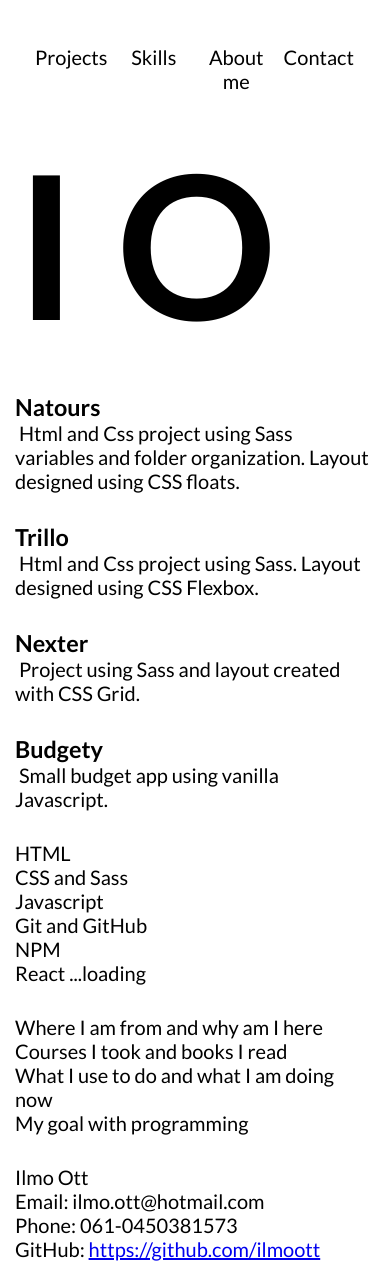
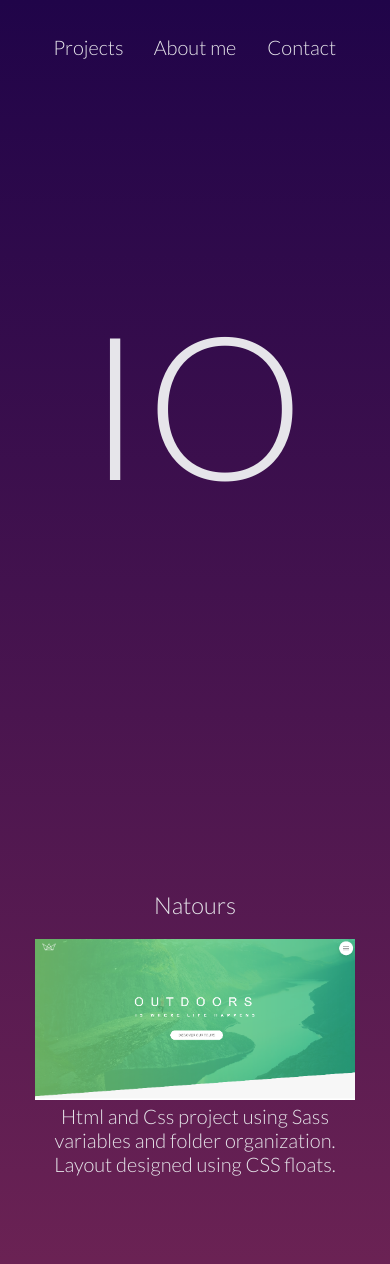
Before and after one commit to ilmoott/Portfolio, a website: page index.html in a window 390 px wide. Shown: the top 1264 px of the page. Drawn offline with Linux system fonts and the light colour scheme.

Commit message:
mobile first layout defined. testing img uploaded

```diff
--- a/index.html
+++ b/index.html
@@ -8,7 +8,7 @@
         <link rel="stylesheet" href="style/css/style.css">
         <link rel="shortcut icon" type="image/png" href=""><!--Icon-->
 
-        <title>Ilmo Ott's Portfolio</title>
+        <title>Ilmo Ott | Portfolio</title>
     </head>
 
     <body>
@@ -16,13 +16,11 @@
         <header class="header">
 
             <ul class="menu">
-                <li class="menu__item"><a href="" class="menu__link">Projects</a></li>
+                <li class="menu__item"><a href="#projects" class="menu__link">Projects</a></li>
 
-                <li class="menu__item"><a href="" class="menu__link">Skills</a></li>
+                <li class="menu__item"><a href="#about" class="menu__link">About me</a></li>
 
-                <li class="menu__item"><a href="" class="menu__link">About me</a></li>
-
-                <li class="menu__item"><a href="" class="menu__link">Contact</a></li>
+                <li class="menu__item"><a href="#contact" class="menu__link">Contact</a></li>
             </ul>
 
         </header>
@@ -41,67 +39,65 @@
 
         </section>
 
-        <section class="projects">
+        <section class="projects" id="projects">
 
                 <div class="project project--1">
                     <h3 class="project__title">Natours</h3>
-                    <img src="" alt="" class="project__img" id="natours">
+                    <a href="https://ilmoott.github.io/Natours/"class="project__icon-link">
+                        <img src="images/projects/natours.png" alt="Natours website photo" class="project__icon-link--img" id="natours"></a>
                     <label for="natours">Html and Css project using Sass variables and folder organization. Layout designed using CSS floats.</label>
                 </div>
 
                 <div class="project project--2">
                     <h3 class="project__title">Trillo</h3>
-                    <img src="" alt="" class="project__img" id="trillo">
+                    <a href="https://ilmoott.github.io/Trillo/"class="project__icon-link">
+                        <img src="images/projects/trillo.png" alt="Trillo website photo" class="project__icon-link--img" id="trillo"></a>
                     <label for="natours">Html and Css project using Sass. Layout designed using CSS Flexbox.</label>
                 </div>
 
                 <div class="project project--3">
                     <h3 class="project__title">Nexter</h3>
-                    <img src="" alt="" class="project__img" id="nexter">
+                    <a href="https://ilmoott.github.io/Nexter/" class="project__icon-link">
+                        <img src="images/projects/nexter.png" alt="Nexter website photo" class="project__icon-link--img" id="nexter"></a>
                     <label for="natours">Project using Sass and layout created with CSS Grid.</label>
                 </div>
 
                 <div class="project project--4">
                     <h3 class="project__title">Budgety</h3>
-                    <img src="" alt="" class="project__img" id="budgety">
-                    <label for="natours">Small budget app using vanilla Javascript.</label>
+                    <a href="https://ilmoott.github.io/Budgety/"class="project__icon-link">
+                        <img src="images/projects/budgety.png" alt="Budget app photo" class="project__icon-link--img" id="budgety"></a>
+                    <label for="natours">Small budget app using Vanilla Javascript.</label>
+                </div>
+
+                <div class="project project--5">
+                    <h3 class="project__title">Greetr</h3>
+                    <a href="https://ilmoott.github.io/Greetr/"class="project__icon-link">
+                        <img src="images/projects/greetr.png" alt="Greetr mini library screenshot" class="project__icon-link--img" id="greetr"></a>
+                    <label for="natours">Mini Javascript library created for the Udemy's course "Javascript - Understanding the weird parts".</label>
                 </div>
         </section>
 
-        <section class="skills" id="skills">
-            <ul class="skill-list">
-                <li class="skill-list__item">HTML</li> <!--Maybe I should include images and links to each item-->
-                <li class="skill-list__item">CSS and Sass</li>
-                <li class="skill-list__item">Javascript</li>
-                <li class="skill-list__item">Git and GitHub</li>
-                <li class="skill-list__item">NPM</li>
-                <li class="skill-list__item">React ...loading</li>
-            </ul>
-        </section>
 
         <section class="about" id="about">
-            <div class="about__from">
-                <p class="about__text">Where I am from and why am I here</p>
-            </div>
-            <div class="about__learning">
-                <p class="about__text">Courses I took and books I read</p>
-            </div>
+
             <div class="about__profession">
-                <p class="about__text">What I use to do and what I am doing now</p>
+                <p class="about__text">From a sales manager in Brazil, I came to Australia to develop my English skills. Here I found my passion for coding and decided to change my path. Since then I've been working as cleaner during the day and studying Html, CSS + Sass and Javascript at night to acchieve my goal.</p>
             </div>
             <div class="about__goal">
-                <p class="about__text">My goal with programming</p>
+                <p class="about__text">After learning and practicing Vanilla Javascript, I will enhance my abilities learning React, React Native, NodeJs and Python to become a full stack web and mobile developer.</p>
             </div>
         </section>
 
 
-        <section class="contact">
+        <section class="contact" id="contact">
 
             <ul class="contact__list">
                 <li class="contact__item">Ilmo Ott</li>
+                <li class="contact__item"><a href="https://github.com/ilmoott" class="contact__link">GitHub</a></li>
+                <li class="contact__item"><a href="http://" class="contact__link">Linkedin</a></li>
                 <li class="contact__item">Email: ilmo.ott@hotmail.com</li>
                 <li class="contact__item">Phone: 061-0450381573</li>
-                <li class="contact__item">GitHub: <a href="http://">https://github.com/ilmoott</a></li>
+
             </ul>
 
 
--- a/style/scss/0-Base/_base.scss
+++ b/style/scss/0-Base/_base.scss
@@ -13,6 +13,8 @@ html{
 body{
     box-sizing: border-box;
     padding: 1.5rem 1.5rem;
+    background: linear-gradient( #200449, #f75b68) no-repeat;
+    margin: 0 2rem 0 2rem;
 }
 
 li{
--- a/style/scss/0-Base/_typography.scss
+++ b/style/scss/0-Base/_typography.scss
@@ -1,22 +1,63 @@
 body{
     font-size: 2rem;
     font-family: 'Lato', sans-serif;
+    color: #e6e5ea;
+    font-weight: 300;
 };
 
-.menu__link:link,
-.menu__link:visited,{
-    text-decoration: none;
-    color: black;
+
+.menu{
+
+    &__link:link,
+    &__link:visited,{
+        text-decoration: none;
+        color: #e6e5ea;
+        font-weight: 300;
+        transition: all .2s;
+        padding: 1rem;
+
+    }
+
+    &__item{
+        width: 20%;
+
+        &:hover{
+            border-bottom: 1px solid #e6e5ea;
+        }
+    }
 }
+
+
 
 .logo__letters{
     font-size: 20rem;
+    font-weight: 300;
+}
 
-    &--i{
+.project{
+
+    &__title{
+        font-weight: 300;
+        text-align: center;
 
     }
 
-    &--o{
-
+    label{
+        text-align: center;
     }
 }
+
+.about{
+    text-align: center;
+
+}
+
+.contact{
+    text-align: center;
+
+    &__link:link,
+    &__link:visited{
+        text-decoration: none;
+        color: #e6e5ea;
+    }
+}
--- a/style/scss/1-Layout/_article.scss
+++ b/style/scss/1-Layout/_article.scss
@@ -1,11 +1,34 @@
 .project{
-    margin-top: 3rem;
+    margin-top: 8rem;
+    display: flex;
+    flex-direction: column;
+    align-items: center;
+
+    &__title{
+        margin: 3rem auto 2rem auto;
+    }
+
+    &__icon-link{
+        flex-basis: 100%;
+
+        &--img{
+            width: 100%;
+            max-width: 120rem;
+        }
+    }
+
+
+
 }
 
-.skills{
-    margin-top: 3rem;
-}
+
 
 .about{
-    margin-top: 3rem;
+    margin: 20rem auto 20rem auto;
+    max-width: 120rem;
+
+    div{
+        margin-top: 3rem;
+    }
+
 }
--- a/style/scss/1-Layout/_footer.scss
+++ b/style/scss/1-Layout/_footer.scss
@@ -1,3 +1,7 @@
 .contact{
-    margin-top: 3rem;
+    margin-top: 10rem;
+
+    &__item:not(:first-child){
+        margin-top: 1rem;
+    }
 }
--- a/style/scss/1-Layout/_header.scss
+++ b/style/scss/1-Layout/_header.scss
@@ -1,5 +1,5 @@
 .header{
-    padding: 3rem 1.5rem;
+    margin-top: 2rem;
 
     .menu{
         display: flex;
--- a/style/scss/1-Layout/_logo.scss
+++ b/style/scss/1-Layout/_logo.scss
@@ -0,0 +1,7 @@
+.logo__letters{
+    height: 75vh;
+    display: flex;
+    align-items: flex-end;
+    justify-content: center;
+    margin-bottom: 20vh;
+}
```
Also changed, not shown: images/projects/budgety.png (added), images/projects/greetr.png (added), images/projects/natours.png (added), images/projects/nexter.png (added), images/projects/trillo.png (added), style/css/style.css.
